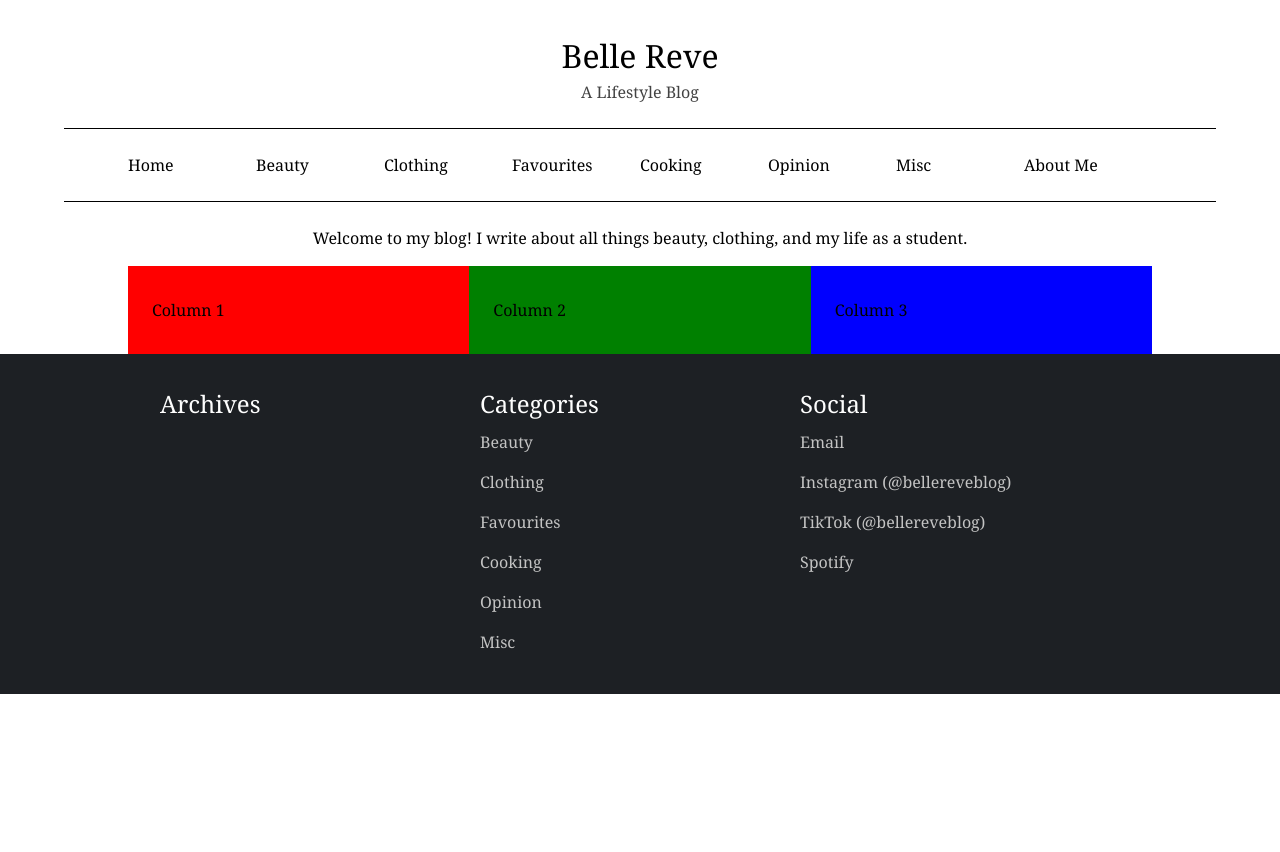
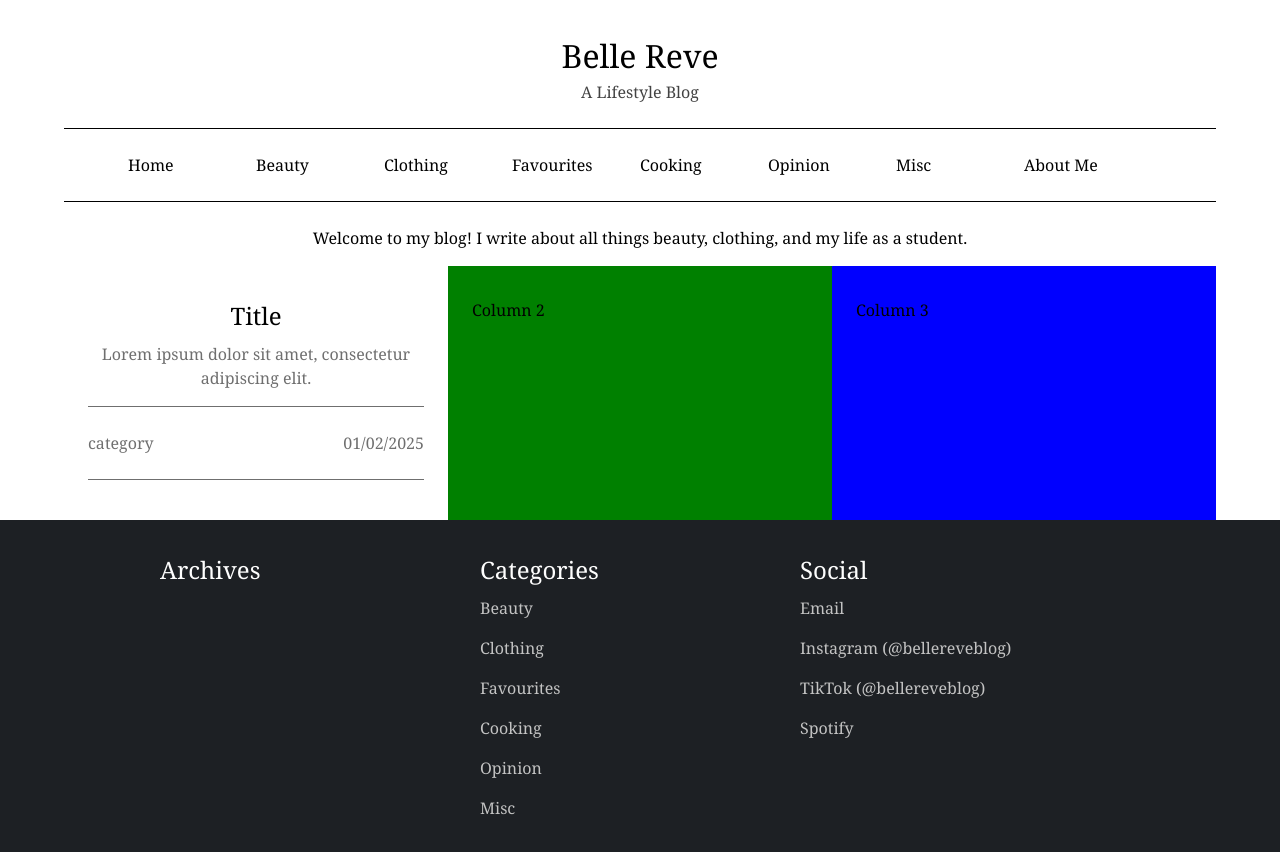
Before and after one commit to AnnabellebwWoo/AnnabellebwWoo.github.io, a Next.js app in the folder belle-reve-blog/: page / in a window 1280 px wide. Shown: the top 852 px of the page. Before the commit the page ends 800 px from the top, so only its background shows below. Built offline with nearby package versions, Linux system fonts and the light colour scheme.

Commit message:
created blog card and types

```diff
--- a/belle-reve-blog/src/app/page.tsx
+++ b/belle-reve-blog/src/app/page.tsx
@@ -1,11 +1,24 @@
 import BlogCard from '../components/BlogCard/BlogCard'
 import Intro from '@/components/Intro/Intro';
+import { getAllPosts } from '@/lib/utils'
+import type { GetStaticProps } from 'next'
+// import { BlogProps } from "@/lib/types";
 
 export default function Home() {
   return (
-    <>
+    <div>
       <Intro></Intro>
       <BlogCard></BlogCard>
-    </>
+    </div>
   );
 }
+
+export async function GetStaticProps() {
+  const posts = await getAllPosts()
+
+  return{
+    props: {
+      posts
+    }
+  }
+}
--- a/belle-reve-blog/src/components/BlogCard/BlogCard.module.css
+++ b/belle-reve-blog/src/components/BlogCard/BlogCard.module.css
@@ -1,8 +1,37 @@
+.card {
+  display: flex;
+  flex-direction: column;
+}
+
+.card h1 {
+  font-size: x-large;
+  text-align: center;
+}
+
+.excerpt {
+  color: #6f6f6f;
+  text-align: center;
+  margin: 0.5em 0;
+}
+
+.Line {
+  border: 0;
+  border-top: 0.5px solid #6f6f6f;
+  margin: 0.5em 0;
+}
+
+.moreInfo {
+  display: flex;
+  justify-content: space-between;
+  margin: 1em 0;
+  color: #6f6f6f;
+}
+
 .row {
     display: flex;
     flex-direction: row;
     flex-wrap: wrap;
-    width: 80%;
+    width: 90%;
     margin: auto;
 
   }
--- a/belle-reve-blog/src/components/BlogCard/BlogCard.tsx
+++ b/belle-reve-blog/src/components/BlogCard/BlogCard.tsx
@@ -1,12 +1,25 @@
 import React from "react";
 import styles from './BlogCard.module.css';
+import Link from "next/link";
+// import { BlogPostsProps } from "@/lib/types";
 
-const BlogCard= () => {
+const BlogCard= ( ) => {
     return(
        <>
         <div className={styles.row}>
-            <div className={styles.column} style={{backgroundColor: 'red'}}>
-                <div>Column 1</div>
+            <div className={styles.column}>
+
+                 <ul className={styles.card}>
+                    <h1><Link href="/blog-post">Title</Link></h1>
+                   <p className={styles.excerpt}>Lorem ipsum dolor sit amet, consectetur adipiscing elit.</p>
+                    <hr className={styles.Line}></hr>
+                    <ul className={styles.moreInfo}>
+                        <li><Link href="/category/beauty">category</Link></li>
+                        <li><p>01/02/2025</p></li>
+                    </ul>
+                    <hr className={styles.Line}></hr>
+                  </ul>
+
                 </div>
             <div className={styles.column} style={{backgroundColor: 'green'}}>
                     <div>Column 2</div>
--- /dev/null
+++ b/belle-reve-blog/src/lib/types.ts
@@ -0,0 +1,30 @@
+export type BlogFrontMatter = {
+    title: string
+    excerpt: string
+    category: string[]
+    publishedDate: string
+  }
+
+  export type BlogLayoutProps = {
+    children: React.ReactNode
+    frontMatter: BlogFrontMatter
+  }
+
+  export type BlogPostProps = {
+    slug: string
+    siteTitle: string
+    frontMatter: BlogFrontMatter
+    markdownBody: string
+  }
+
+  export type BlogPostsProps = {
+    posts?: BlogPostProps[]
+  }
+
+  export interface BlogProps extends BlogPostsProps {
+    title: string
+    excerpt: string
+    category: string[]
+    publishedDate: string
+    tags: string[]
+  }
```
